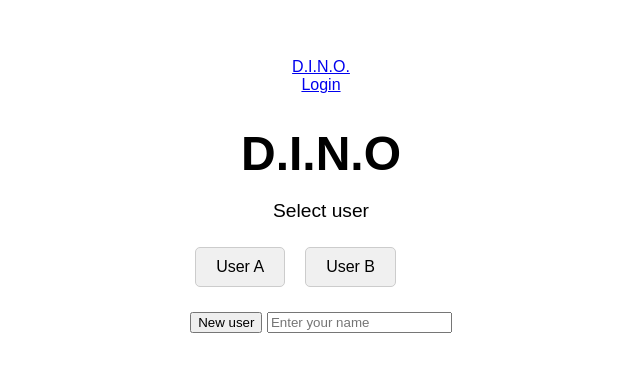
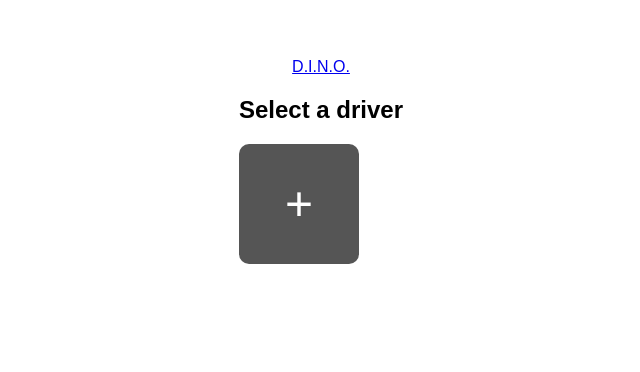
Before and after one commit to Argiovanni/Dino, a Flask app: page / in a window 1280 px wide. Shown: the top 372 px of the page, without its empty margins (319-959 px from the left). Run offline with Flask 2, Linux system fonts and the light colour scheme.

Commit message:
add login and user-creation logic

```diff
--- a/srv/__init__.py
+++ b/srv/__init__.py
@@ -6,7 +6,7 @@ from flask_login import LoginManager
 # Extensions Flask (créées UNE fois)
 db = SQLAlchemy()
 login_manager = LoginManager()
-login_manager.login_view = "main.login"  # endpoint login
+login_manager.login_view = "main.index"
 
 def create_app():
     app = Flask(__name__)
--- a/srv/routes.py
+++ b/srv/routes.py
@@ -1,5 +1,8 @@
 from flask import Blueprint, render_template, redirect, url_for, request
-from flask_login import login_user, logout_user, login_required
+from flask_login import login_user, logout_user, login_required, current_user
+from werkzeug.security import generate_password_hash
+from .forms import NewUserForm
+from flask import flash
 from .models import User
 from . import db
 import can
@@ -11,8 +14,11 @@ main = Blueprint("main", __name__)
 
 @main.route("/")
 def index():
-    new_user_button = "New user"
-    return render_template('index.html',new_user_button=new_user_button)
+    users = User.query.all()
+    return render_template(
+        "index.html",
+        users=users
+    )
 
 
 @main.route('/submit', methods=['POST'])
@@ -24,18 +30,55 @@ def submit():
     return 'Hello, ' + name + '!'
 
 
-@main.route("/login", methods=["GET", "POST"])
-def login():
+@main.route("/user/new", methods=["GET", "POST"])
+def create_user():
+    form = NewUserForm()
+
+    if form.validate_on_submit():
+        username = form.username.data
+
+        # Vérifier unicité
+        existing_user = User.query.filter_by(username=username).first()
+        if existing_user:
+            flash("User already exists", "error")
+            return render_template("new_user.html", form=form)
+
+        user = User(
+            username=username,
+            password_hash=generate_password_hash(form.password.data)
+        )
+
+        db.session.add(user)
+        db.session.commit()
+
+        flash("User created successfully", "success")
+        return redirect(url_for("main.index"))
+
+    return render_template("new_user.html", form=form)
+
+
+@main.route("/dashboard")
+@login_required
+def dashboard():
+    return render_template(
+        "dashboard.html",
+        user=current_user
+    )
+
+
+@main.route("/login/<int:user_id>", methods=["GET", "POST"])
+def login_user_profile(user_id):
+    user = User.query.get_or_404(user_id)
+
     if request.method == "POST":
-        user = User.query.filter_by(
-            username=request.form["username"]
-        ).first()
+        # plus tard : check_password_hash
+        login_user(user)
+        return redirect(url_for("main.dashboard"))
 
-        if user:
-            login_user(user)
-            return redirect(url_for("main.index"))
-
-    return render_template("login.html")
+    return render_template(
+        "login.html",
+        selected_user=user
+    )
 
 @main.route("/logout")
 @login_required
--- a/srv/static/assets/css/style.css
+++ b/srv/static/assets/css/style.css
@@ -44,3 +44,35 @@ p {
     font-size: 1.2em;
     margin-right: 5px;
 }
+
+.profiles {
+  display: flex;
+  gap: 20px;
+  flex-wrap: wrap;
+}
+
+.profile-card {
+  width: 140px;
+  text-align: center;
+  text-decoration: none;
+  color: white;
+}
+
+.profile-avatar {
+  width: 120px;
+  height: 120px;
+  background: #333;
+  border-radius: 10px;
+  font-size: 3rem;
+  display: flex;
+  align-items: center;
+  justify-content: center;
+}
+
+.profile-card:hover .profile-avatar {
+  background: #4caf50;
+}
+
+.add-user .profile-avatar {
+  background: #555;
+}
--- a/srv/templates/index.html
+++ b/srv/templates/index.html
@@ -1,20 +1,29 @@
-{% extends 'layout/base.html' %}
-{% block title %} User Selection {% endblock %}
+{% extends "layout/base.html" %}
+
+{% block title %}Select User{% endblock %}
+
 {% block content %}
-    <h1>D.I.N.O</h1>
+<h2>Select a driver</h2>
 
-    <p>Select user</p>
-    <form action="/submit" method="post"></form>
-        <div class="user-button-container">
-            <button action="/submit" class="user-button">
-                User A
-            </button>
-            <button action="/submit" class="user-button">
-                User B
-            </button>
-        </div>
+<div class="profiles">
 
-        <button type="submit" name="submit" value="Submit">{{ new_user_button }}</button>
-        <input type="text" name="name" placeholder="Enter your name">
-    </form>
+  {% for user in users %}
+    <a href="{{ url_for('main.login_user_profile', user_id=user.id) }}"
+       class="profile-card">
+      <div class="profile-avatar">
+        {{ user.username[0]|upper }}
+      </div>
+      <div class="profile-name">
+        {{ user.username }}
+      </div>
+    </a>
+  {% endfor %}
+
+  <!-- ADD USER -->
+  <a href="{{ url_for('main.create_user') }}" class="profile-card add-user">
+    <div class="profile-avatar">+</div>
+    <div class="profile-name">Add user</div>
+  </a>
+
+</div>
 {% endblock %}
--- a/srv/templates/layout/base.html
+++ b/srv/templates/layout/base.html
@@ -28,17 +28,10 @@
 
     <div class="navbar-right">
       {% if current_user.is_authenticated %}
-        <span class="navbar-user">
-          {{ current_user.username }}
-        </span>
-        <a href="{{ url_for('main.logout') }}" class="btn btn-logout">
-          Logout
-        </a>
-      {% else %}
-        <a href="{{ url_for('main.login') }}" class="btn btn-login">
-          Login
-        </a>
-      {% endif %}
+  <a href="{{ url_for('main.logout') }}" class="btn btn-logout">
+    Logout
+  </a>
+{% endif %}
     </div>
   </nav>
 
```
Also changed, not shown: srv/forms.py (+31 -0 lines), srv/templates/dashboard.html (added, +11 -0 lines), srv/templates/login.html (+7 -26 lines), srv/templates/new_user.html (added, +42 -0 lines).
